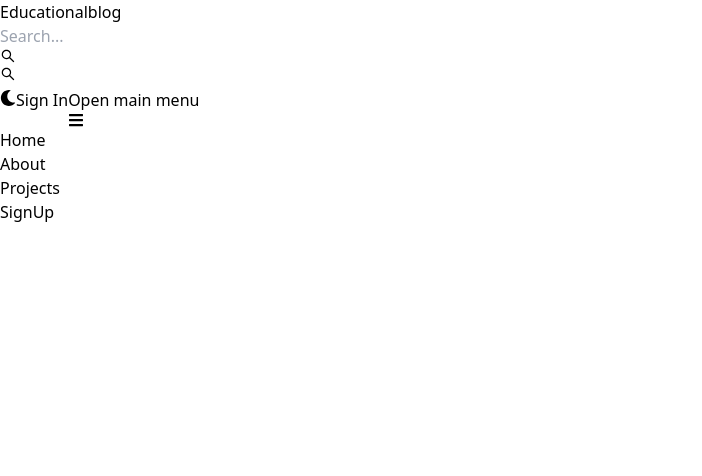
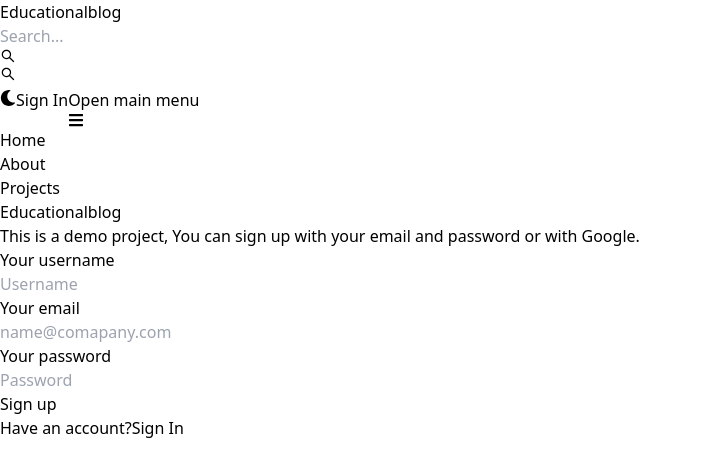
Before and after one commit to sandhya2005-png/MERN-BLOG-APP, a React (Vite) app in the folder client/: page /sign-up in a window 1280 px wide. Shown: the top 476 px of the page, without its empty margins (0-702 px from the left). Built offline with nearby package versions, Linux system fonts and the light colour scheme.

Commit message:
create sign up page ui

```diff
--- a/client/src/pages/SignUp.jsx
+++ b/client/src/pages/SignUp.jsx
@@ -1,7 +1,49 @@
-import React from 'react'
+import { Button, Label, TextInput } from "flowbite-react";
+import { Link } from "react-router-dom";
 
 export default function SignUp() {
   return (
-    <div>SignUp</div>
-  )
+    <div className="min-h-screen mt-20">
+      <div className="flex p-3 max-w-3xl mx-auto flex-col md:flex-row md:items-center gap-5">
+        {/* left */}
+        <div className="">
+          <Link to="/" className='font-bold dark:text-white text-4xl'>
+            <span className='px-2 py-1 bg-gradient-to-r from-indigo-500
+            via-purple-500 to-pink-500 rounded-lg text-white'>Educational</span>
+            blog
+          </Link>
+          <p className="text-sm mt-5">
+            This is a demo project, You can sign up with your email and password or with Google.
+          </p>
+        </div>
+        {/* right */}
+
+        <div className="flex flex-col gap-4">
+          <form>
+            <div className="">
+              <Label value='Your username' />
+              <TextInput type='text' placeholder="Username" id='username' />
+            </div>
+            <div className="">
+              <Label value='Your email' />
+              <TextInput type='text' placeholder="name@comapany.com" id='email' />
+            </div>
+            <div className="">
+              <Label value='Your password' />
+              <TextInput type='text' placeholder="Password" id='password' />
+            </div>
+            <Button gradientDuoTone="purpleToPink" type="submit">
+              Sign up
+            </Button>
+          </form>
+          <div className="flex gap-2 text-sm mt-5">
+            <span>Have an account?</span>
+            <Link to='/sign-in' className="text-blue-500">
+               Sign In
+            </Link>
+          </div>
+        </div>
+      </div>
+    </div>
+  );
 }
```
